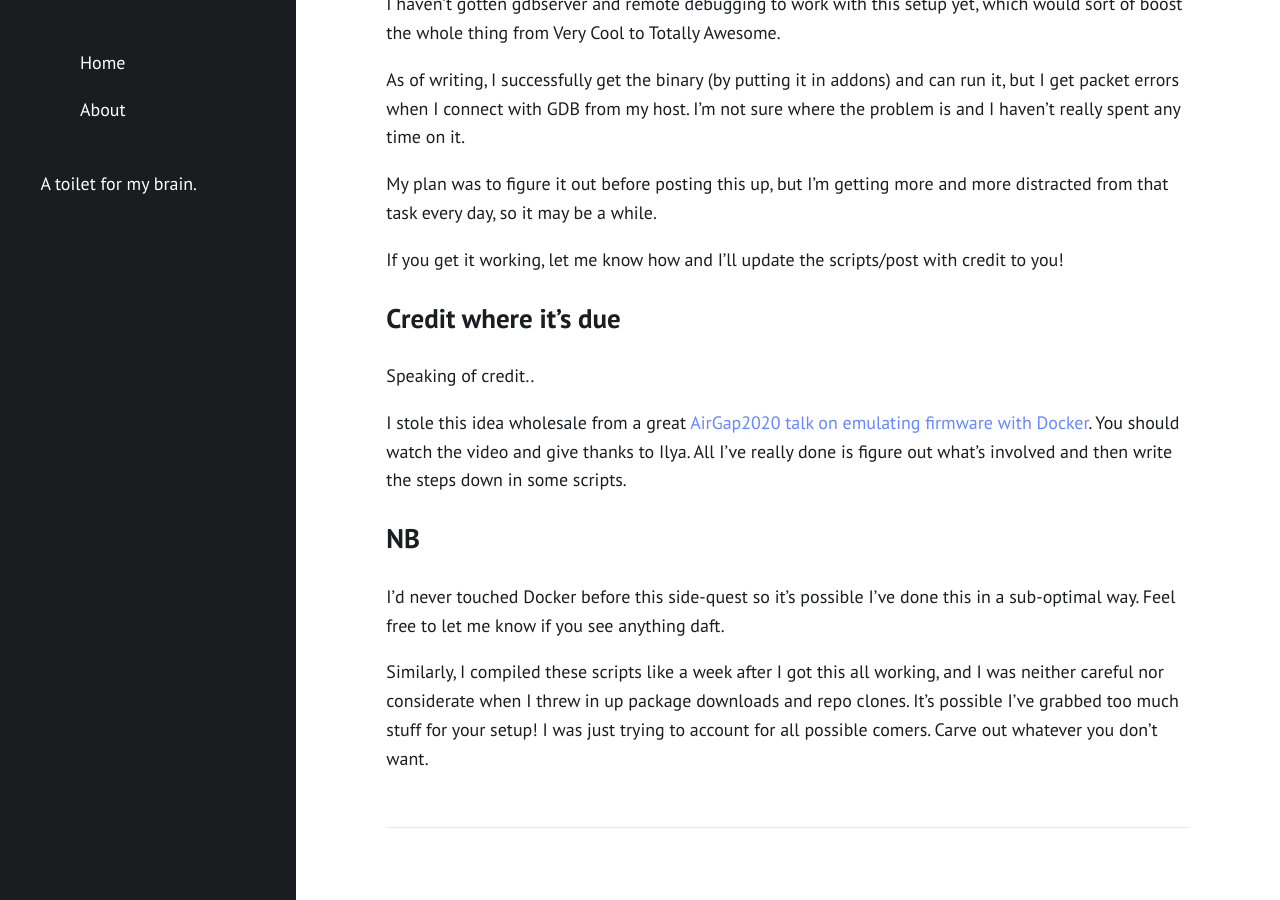
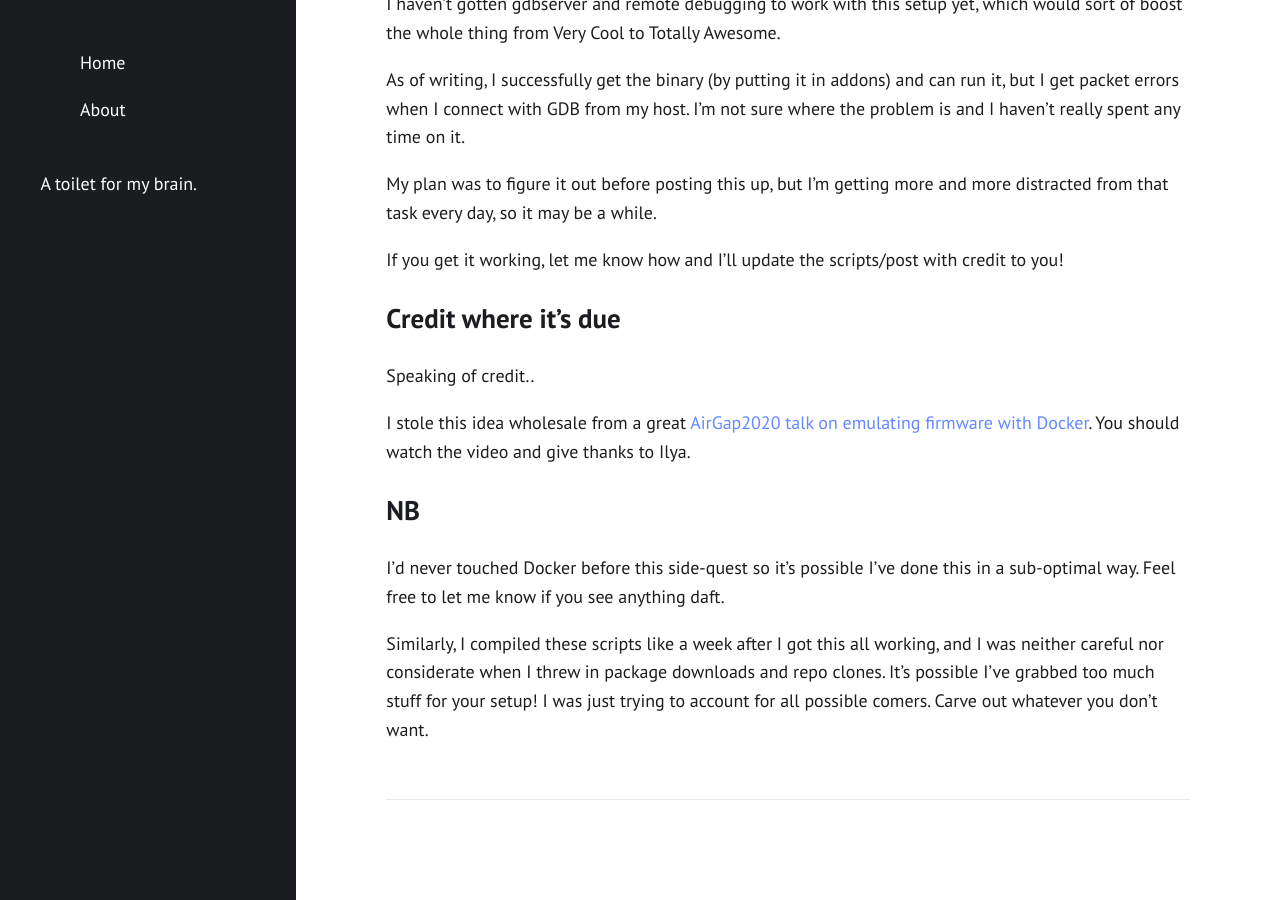
Before and after one commit to unmeg/unmeg.github.io, a Jekyll site: the page built from _posts/2020-06-19-emulating-firmware-docker-qemu.md, in a window 1280 px wide and 900 px high, scrolled down 977 px. Built offline with Jekyll 4.4.1, drawn with Linux system fonts in a browser that asks for light colours; some of the changed text lies outside the part shown.

Commit message:
Update 2020-06-19-emulating-firmware-docker-qemu.md

```diff
--- a/_posts/2020-06-19-emulating-firmware-docker-qemu.md
+++ b/_posts/2020-06-19-emulating-firmware-docker-qemu.md
@@ -41,9 +41,9 @@ If you get it working, let me know how and I'll update the scripts/post with cre
 ## Credit where it's due
 Speaking of credit..
 
-I stole this idea wholesale from a great [AirGap2020 talk on emulating firmware with Docker](https://www.youtube.com/watch?v=N0EYsO0VxZo). You should watch the video and give thanks to Ilya. All I've really done is figure out what's involved and then write the steps down in some scripts.
+I stole this idea wholesale from a great [AirGap2020 talk on emulating firmware with Docker](https://www.youtube.com/watch?v=N0EYsO0VxZo). You should watch the video and give thanks to Ilya.
 
 ## NB
 I'd never touched Docker before this side-quest so it's possible I've done this in a sub-optimal way. Feel free to let me know if you see anything daft.
 
-Similarly, I compiled these scripts like a week after I got this all working, and I was neither careful nor considerate when I threw in up package downloads and repo clones. It's possible I've grabbed too much stuff for your setup! I was just trying to account for all possible comers. Carve out whatever you don't want.
+Similarly, I compiled these scripts like a week after I got this all working, and I was neither careful nor considerate when I threw in package downloads and repo clones. It's possible I've grabbed too much stuff for your setup! I was just trying to account for all possible comers. Carve out whatever you don't want.
```
Also changed, not shown: other parts of _posts/2020-06-19-emulating-firmware-docker-qemu.md (+1 -1 lines).
